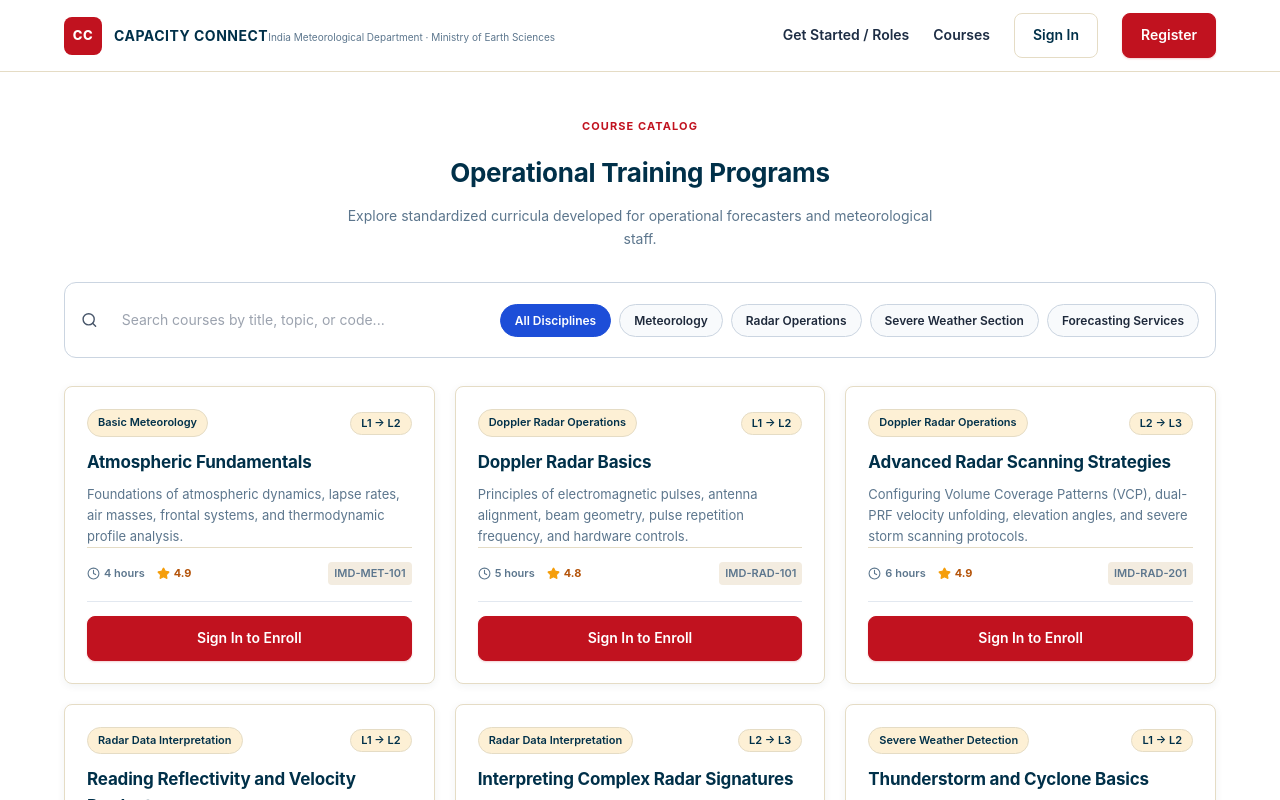
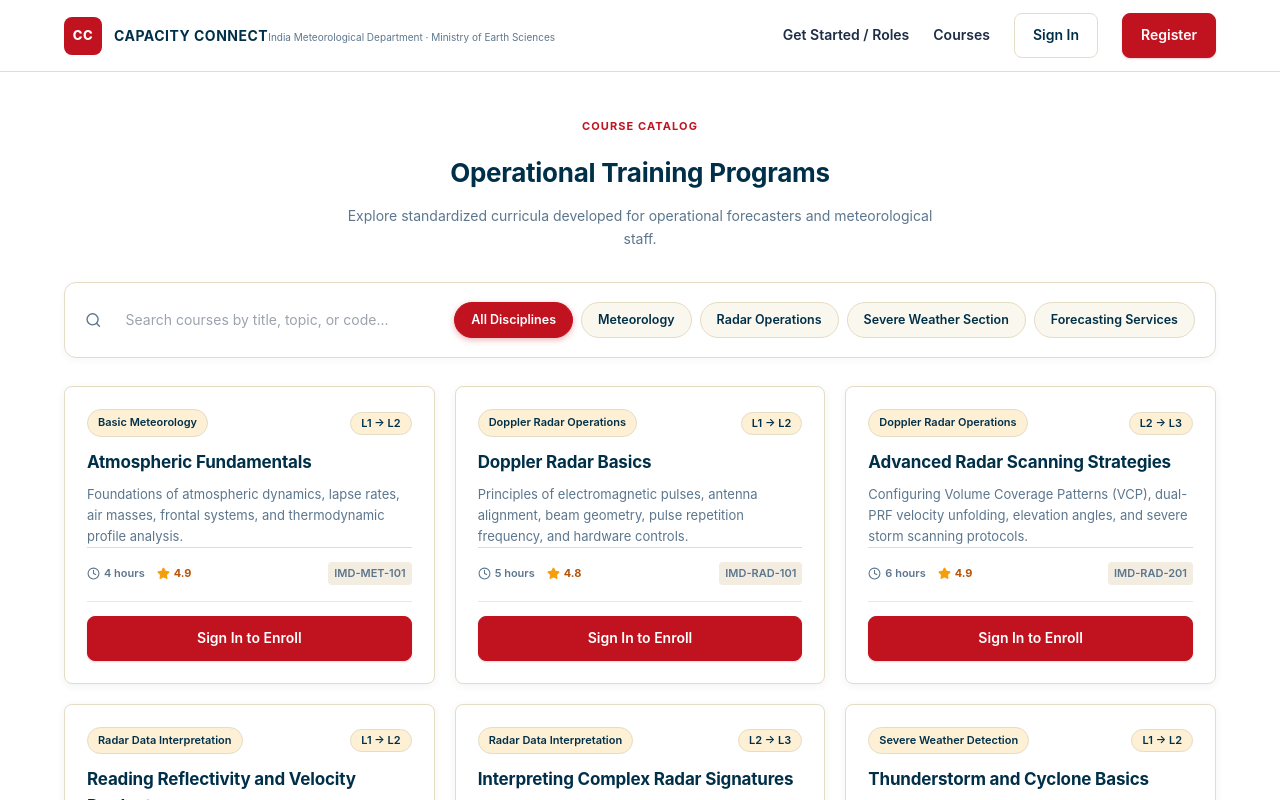
Before and after one commit to Gopal230/Capacity_Connect_26075, a React (Vite) app: page /courses in a window 1280 px wide. Shown: the top 800 px of the page. Built offline with nearby package versions, Linux system fonts and the light colour scheme.

Commit message:
Update course filter pills and search box to match crimson and cream theme

```diff
--- a/src/pages/public/CoursesPage.tsx
+++ b/src/pages/public/CoursesPage.tsx
@@ -78,14 +78,15 @@ export default function CoursesPage() {
             justifyContent: "space-between",
             alignItems: "center",
             marginBottom: "28px",
-            padding: "16px",
+            padding: "16px 20px",
             background: "#FFFFFF",
-            border: "1.5px solid #CBD5E1",
+            border: "1.5px solid #E5DCC5",
             borderRadius: "12px",
+            boxShadow: "0 2px 8px rgba(0, 48, 73, 0.04)",
           }}
         >
           <div style={{ display: "flex", alignItems: "center", gap: "10px", flex: "1", minWidth: "240px" }}>
-            <Search size={18} color="#475569" />
+            <Search size={18} color="#5C768D" />
             <input
               type="text"
               value={search}
@@ -96,31 +97,36 @@ export default function CoursesPage() {
                 border: "none",
                 outline: "none",
                 fontSize: "14px",
-                color: "#0F172A",
+                color: "#003049",
                 background: "transparent",
               }}
             />
           </div>
 
           <div style={{ display: "flex", gap: "8px", flexWrap: "wrap" }}>
-            {departments.map((dept) => (
+            {departments.map((dept) => {
+              const isSelected = selectedDept === dept;
+              return (
                 <button
                   key={dept}
                   onClick={() => setSelectedDept(dept)}
                   style={{
-                  padding: "6px 14px",
+                    padding: "7px 16px",
                     borderRadius: "9999px",
-                  fontSize: "12px",
+                    fontSize: "12.5px",
                     fontWeight: 600,
-                  border: selectedDept === dept ? "1.5px solid #1D4ED8" : "1px solid #CBD5E1",
-                  background: selectedDept === dept ? "#1D4ED8" : "#F8FAFC",
-                  color: selectedDept === dept ? "#FFFFFF" : "#1E293B",
+                    border: isSelected ? "1.5px solid #C1121F" : "1px solid #E5DCC5",
+                    background: isSelected ? "#C1121F" : "#FAF7EE",
+                    color: isSelected ? "#FFFFFF" : "#003049",
+                    boxShadow: isSelected ? "0 2px 6px rgba(193, 18, 31, 0.3)" : "none",
                     cursor: "pointer",
+                    transition: "all 0.15s ease",
                   }}
                 >
                   {dept === "all" ? "All Disciplines" : dept}
                 </button>
-            ))}
+              );
+            })}
           </div>
         </div>
 
```
Lines whose indentation alone changed are shown as unchanged.
